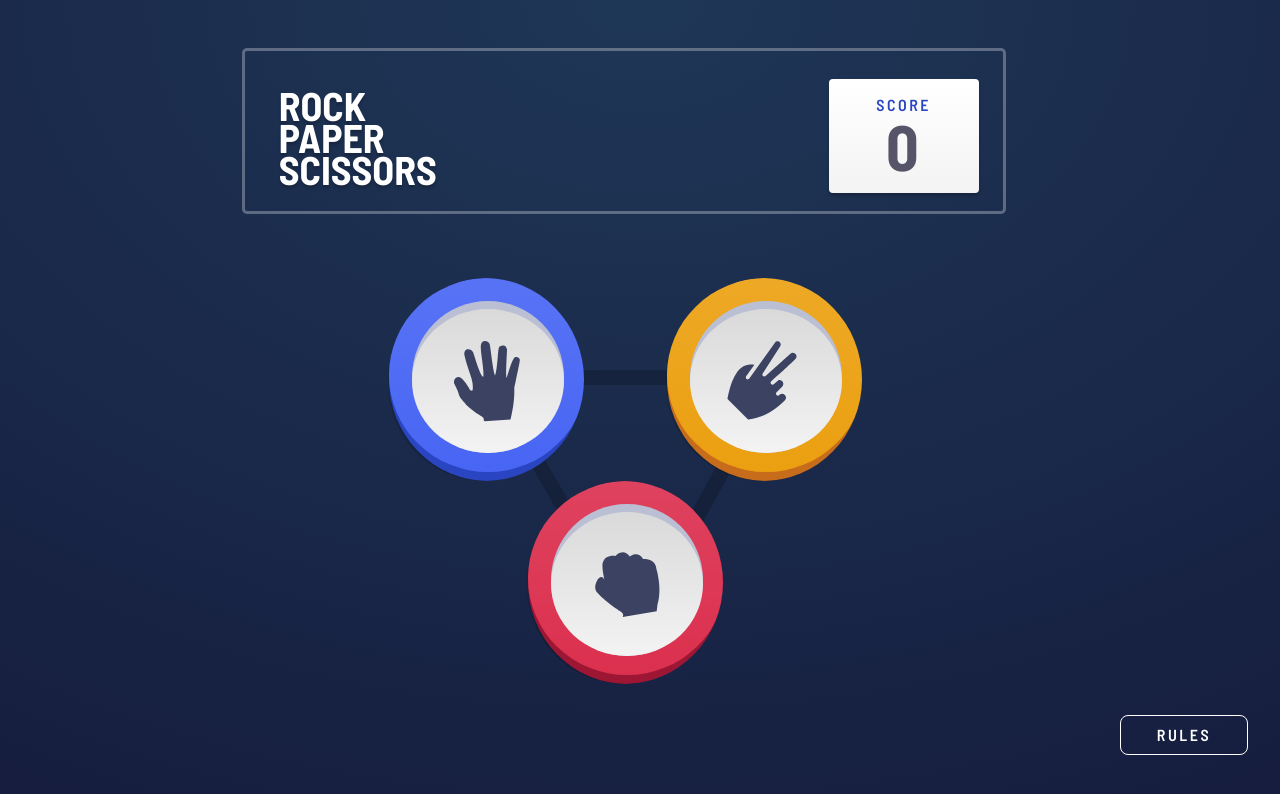
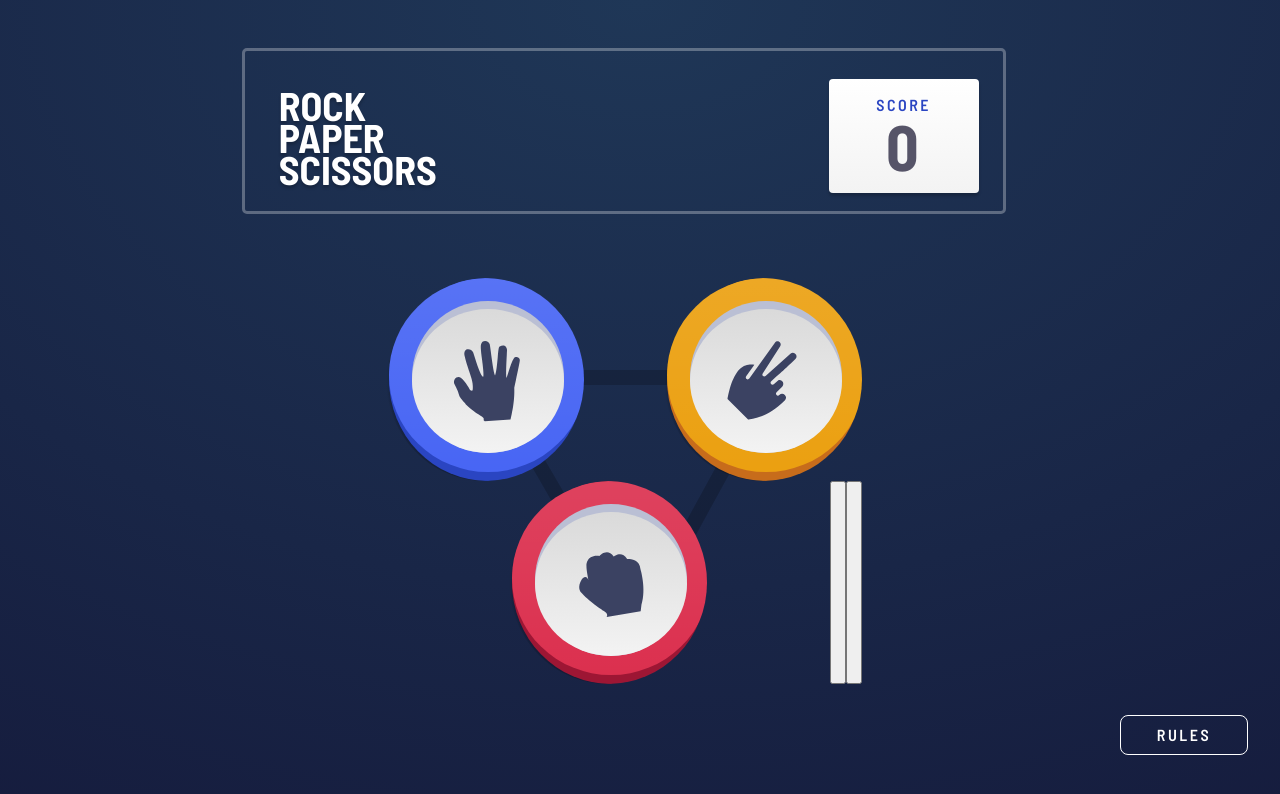
Before and after one commit to AnnaofAmber/Rock-Paper-Scissors-Lizard-Spock-game, a React (Create React App) app: page / in a window 1280 px wide. Shown: the top 794 px of the page. Built offline with nearby package versions, Linux system fonts and the light colour scheme.

Commit message:
adding buttons for lizard/spock

```diff
--- a/src/components/RockPaperScissors/RockPaperScissors.jsx
+++ b/src/components/RockPaperScissors/RockPaperScissors.jsx
@@ -1,43 +1,77 @@
-import { useDispatch, useSelector } from 'react-redux'
-import scss from './RockPaperScissors.module.scss'
-import { selectAction } from 'redux/selectors'
-import { setAction } from 'redux/actionSlice'
-import { actions } from 'redux/constants'
-import { setPickedAction } from 'redux/pickedActionSlice'
-import clsx from 'clsx'
+import { useDispatch, useSelector } from 'react-redux';
+import scss from './RockPaperScissors.module.scss';
+import { selectAction } from 'redux/selectors';
+import { setAction } from 'redux/actionSlice';
+import { actions } from 'redux/constants';
+import { setPickedAction } from 'redux/pickedActionSlice';
+import clsx from 'clsx';
 
-export const RockPaperScissors = () =>{
-    const dispatch = useDispatch()
-    const action = useSelector(selectAction)
+export const RockPaperScissors = () => {
+  const dispatch = useDispatch();
+  const action = useSelector(selectAction);
 
-    const actionPick = () =>{
-        const random = Math.floor(Math.random() * 10);
-        if(random === 1 || random === 2 || random === 3 ){
-            dispatch(setPickedAction('paper'))
-        }
-        else if(random === 4 || random === 5 || random === 6){
-            dispatch(setPickedAction('scissors'))
-        }
-        else {
-            dispatch(setPickedAction('rock'))
-        }
+  const actionPick = () => {
+    const random = Math.floor(Math.random() * 10);
 
+    switch (random) {
+      case 1 || 2:
+        dispatch(setPickedAction('paper'));
+        break;
+      case 3 || 4:
+        dispatch(setPickedAction('scissors'));
+        break;
+      case 5 || 6:
+        dispatch(setPickedAction('rock'));
+        break;
+      case 7 || 8:
+        dispatch(setPickedAction('lizard'));
+        break;
+      case 9 || 10:
+        dispatch(setPickedAction('spock'));
+        break;
+        default:
+        break;
     }
+  };
 
-    const handleActionClick = action => {
-        dispatch(setAction(action))
-        actionPick()
+  const handleActionClick = action => {
+    dispatch(setAction(action));
+    actionPick();
+  };
 
-    }
-
-
-    return(
-<div className={scss.container}>
-            <button className={clsx(scss.action, [scss.paper])} selected={action === actions.paper} onClick={()=>handleActionClick(actions.actionPaper)}><div className={scss.eclipse}></div>
-            </button>
-            <button className={clsx(scss.action, [scss.scissors])} selected={action === actions.scissors} onClick={()=>handleActionClick(actions.actionScissors)}><div className={scss.eclipse}></div></button>
-            <button className={clsx(scss.action, [scss.rock])} selected={action === actions.rock} onClick={()=>handleActionClick(actions.actionRock)}><div className={scss.eclipse}></div></button>
-
-        </div>
-    )
-}
+  return (
+    <div className={scss.container}>
+      <button
+        className={clsx(scss.action, [scss.paper])}
+        selected={action === actions.paper}
+        onClick={() => handleActionClick(actions.actionPaper)}
+      >
+        <div className={scss.eclipse}></div>
+      </button>
+      <button
+        className={clsx(scss.action, [scss.scissors])}
+        selected={action === actions.scissors}
+        onClick={() => handleActionClick(actions.actionScissors)}
+      >
+        <div className={scss.eclipse}></div>
+      </button>
+      <button
+        className={clsx(scss.action, [scss.rock])}
+        selected={action === actions.rock}
+        onClick={() => handleActionClick(actions.actionRock)}
+      >
+        <div className={scss.eclipse}></div>
+      </button>
+      <button
+        className={clsx(scss.action, [scss.lizard])}
+        selected={action === actions.lizard}
+        onClick={() => handleActionClick(actions.actionLizard)}
+      ><div className={scss.eclipse}></div></button>
+            <button
+        className={clsx(scss.action, [scss.spock])}
+        selected={action === actions.spock}
+        onClick={() => handleActionClick(actions.actionSpock)}
+      ><div className={scss.eclipse}></div></button>
+    </div>
+  );
+};
```
